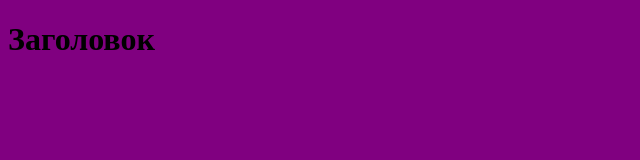
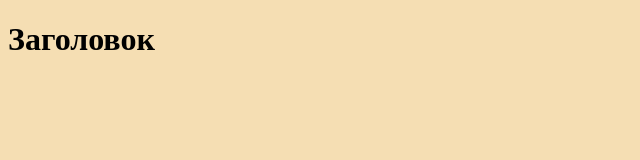
Before and after one commit to MadebyMichael/git-practice, a plain HTML site: page index.html in a window 1280 px wide. Shown: the whole page, without its empty margins (0-640 px from the left). Drawn offline with Linux system fonts and the light colour scheme.

Commit message:
Изменили фон на желтый

```diff
--- a/style.css
+++ b/style.css
@@ -1,3 +1,3 @@
 body {
-	background-color: purple;
+	background-color: wheat;
 }
```
